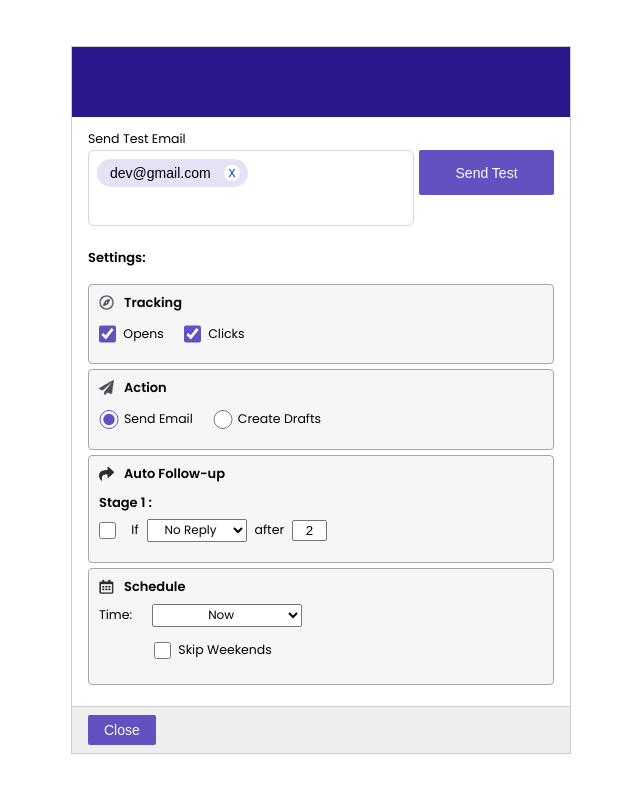
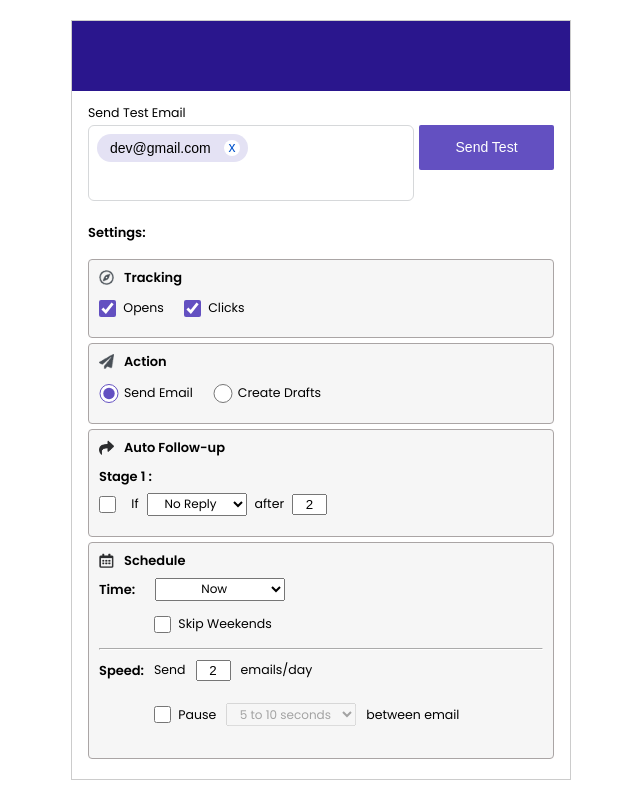
Before and after one commit to aliakbar512006/The-Outreach, a React (Create React App) app: page / in a window 1280 px wide. Both pictures are taken after a click on the button "Outreach". Shown: the whole page, without its empty margins (319-959 px from the left). Built offline with nearby package versions, Linux system fonts and the light colour scheme; a web font is replaced by a local one.

Commit message:
Add speed section under schedule section

```diff
--- a/src/components/Modal/Schedule.tsx
+++ b/src/components/Modal/Schedule.tsx
@@ -1,4 +1,8 @@
 import { useState } from "react";
+
+import SchduledSpeed from "./Speed";
+
+import styled from "styled-components";
 
 import { BoldText, LightText } from "../styles/TextVariants.styled";
 import { ScheduleContainer } from "../styles/ScheduleContainer.styled";
@@ -24,13 +28,17 @@ const Schedule = (): JSX.Element => {
 
    return (
       <div>
+         <>
             <SectionHeadingContainer>
                <img src={scheduleImage} alt="follow-up img" />
                <BoldText>Schedule</BoldText>
             </SectionHeadingContainer>
             <ScheduleContainer>
-            <LightText>Time: </LightText>
-            <Dropdown value={schedulment.selectedScheduledTime} onChange={(e) => setSchedulment({ ...schedulment, selectedScheduledTime: e.target.value })}>
+               <BoldText>Time: </BoldText>
+               <Dropdown
+                  value={schedulment.selectedScheduledTime}
+                  onChange={(e) => setSchedulment({ ...schedulment, selectedScheduledTime: e.target.value })}
+               >
                   {schedulment.scheduledTimes.map((time) => (
                      <option value={time} key={time}>
                         {time}
@@ -39,11 +47,28 @@ const Schedule = (): JSX.Element => {
                </Dropdown>
             </ScheduleContainer>
             <ScheduleLabel>
-            <CheckboxInput type="checkbox" checked={schedulment.isWeekendsSkipped} onChange={() => setSchedulment({ ...schedulment, isWeekendsSkipped: !schedulment.isWeekendsSkipped })} />
+               <CheckboxInput
+                  type="checkbox"
+                  checked={schedulment.isWeekendsSkipped}
+                  onChange={() => setSchedulment({ ...schedulment, isWeekendsSkipped: !schedulment.isWeekendsSkipped })}
+               />
                <LightText>Skip Weekends</LightText>
             </ScheduleLabel>
+         </>
+         <HRLineBreak />
+         <SchduledSpeed />
       </div>
    );
 };
 
+const HRLineBreak = styled.span`
+   display: block;
+   margin-end: auto;
+   margin-start: auto;
+   border: 1px inset ${({ theme }) => theme.colors.borderColor};
+   overflow: hidden;
+   margin-before: 0.2em;
+   margin-after: 0.2em;
+`;
+
 export default Schedule;
--- /dev/null
+++ b/src/components/Modal/Speed.tsx
@@ -0,0 +1,58 @@
+import { useState } from "react";
+
+import { LightText, BoldText } from "../styles/TextVariants.styled";
+import { SpeedConfigContainer } from "../styles/ScheduleContainer.styled";
+import { Dropdown } from "../styles/Dropdown.styled";
+import { CheckboxInput } from "../styles/Checkbox.styled";
+import { SpeedLabel } from "../styles/LabelVariants.styled";
+
+interface IScheduledSpeed {
+   noOfEmails: string;
+   isPaused: boolean;
+   pausedTimings: string[];
+   selectedOauseTiming: string;
+}
+
+const SchduledSpeed = (): JSX.Element => {
+   const [speedConfigs, setSpeedConfigs] = useState<IScheduledSpeed>({
+      noOfEmails: "2",
+      isPaused: true,
+      pausedTimings: ["5 to 10 seconds", "10 to 60 seconds", "1 to 5 minutes"],
+      selectedOauseTiming: "5 to 10 seconds",
+   });
+
+   return (
+      <div>
+         <SpeedConfigContainer>
+            <BoldText>Speed: </BoldText>
+            <LightText>Send</LightText>
+            <input type="text" value={speedConfigs.noOfEmails} onChange={(e) => setSpeedConfigs({ ...speedConfigs, noOfEmails: e.target.value })} />
+            <LightText>emails/day</LightText>
+         </SpeedConfigContainer>
+         <SpeedConfigContainer>
+            <SpeedLabel>
+               <CheckboxInput
+                  type="checkbox"
+                  checked={!speedConfigs.isPaused}
+                  onChange={() => setSpeedConfigs({ ...speedConfigs, isPaused: !speedConfigs.isPaused })}
+               />
+               <LightText>Pause</LightText>
+            </SpeedLabel>
+            <Dropdown
+               value={speedConfigs.selectedOauseTiming}
+               disabled={speedConfigs.isPaused}
+               onChange={(e) => setSpeedConfigs({ ...speedConfigs, selectedOauseTiming: e.target.value })}
+            >
+               {speedConfigs.pausedTimings.map((opt) => (
+                  <option value={opt} key={opt}>
+                     {opt}
+                  </option>
+               ))}
+            </Dropdown>
+            <LightText>between email</LightText>
+         </SpeedConfigContainer>
+      </div>
+   );
+};
+
+export default SchduledSpeed;
--- a/src/components/styles/LabelVariants.styled.ts
+++ b/src/components/styles/LabelVariants.styled.ts
@@ -13,3 +13,7 @@ export const FollowUpLabel = styled(Label)`
 export const ScheduleLabel = styled(FollowUpLabel)`
     margin: 15px 55px;
 `
+
+export const SpeedLabel = styled(FollowUpLabel)`
+    margin: 15px 0px 15px 55px;
+`
--- a/src/components/styles/ScheduleContainer.styled.ts
+++ b/src/components/styles/ScheduleContainer.styled.ts
@@ -25,6 +25,10 @@ export const ScheduleContainer = styled(FollowupContainer)`
     column-gap: 20px;
 
     select {
-        min-width: 150px;
+        min-width: 130px;
     }
 `
+
+export const SpeedConfigContainer = styled(ScheduleContainer)`
+    column-gap: 10px;
+`
```
Also changed, not shown: src/components/Modal/AutoFollowUp.tsx (+13 -2 lines), 1 other file (tests, documents, lock files or other folders). Lines whose indentation alone changed are shown as unchanged.
